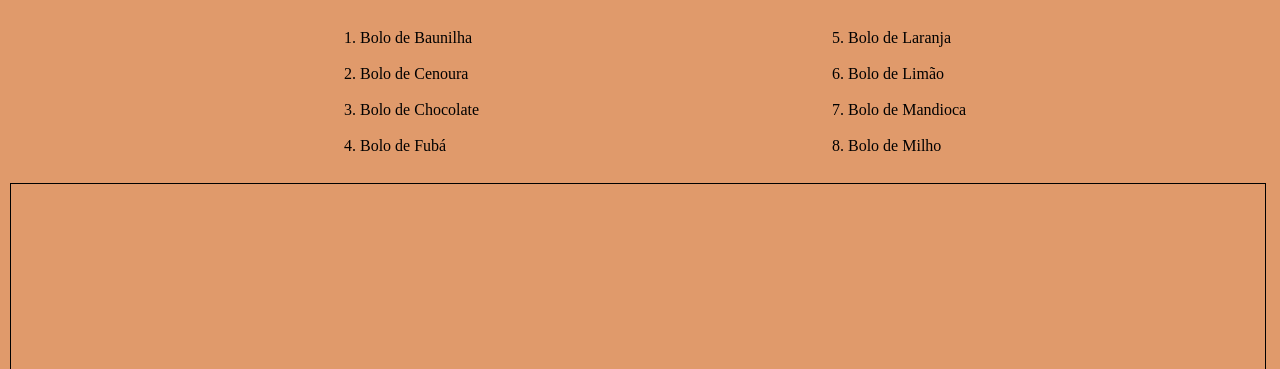
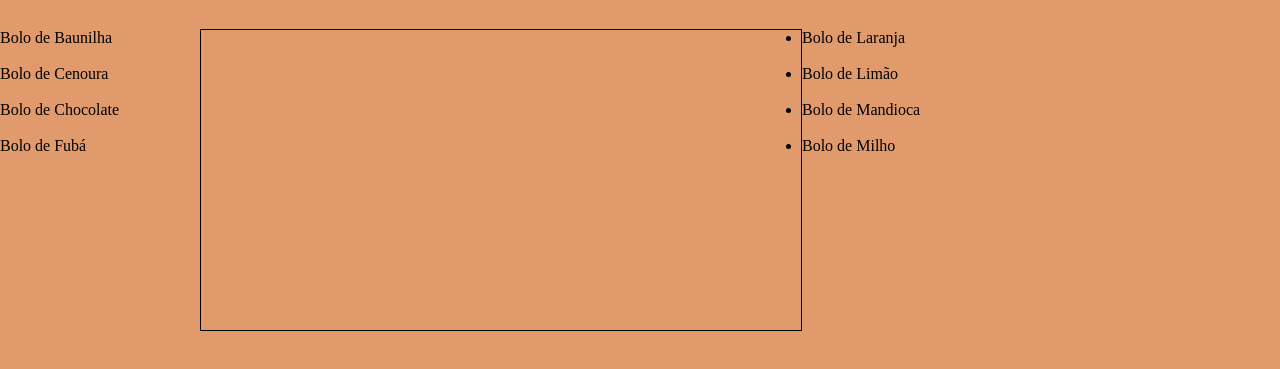
Before and after one commit to ViniciusVieira-web/Projeto-site-de-bolos, a plain HTML site: page bolos-caseiros.html in a window 1280 px wide. Shown: the part 83-452 px from the top of the page. Drawn offline with Linux system fonts and the light colour scheme; a web font is replaced by a local one.

Commit message:
atualizações

```diff
--- a/bolos-caseiros.html
+++ b/bolos-caseiros.html
@@ -18,43 +18,57 @@
 
     <h1>Bolos Caseiros</h1>
 
-    <aside class="tabela">
-        <ol>
+    <div class="contain">
+        <div class="tabela1">
+            <ul>
                 <li>
                     <a href="imagens-bolos/fubá.html" target="tela">Bolo de Baunilha</a>
                  </li> <br>
-
                 <li>
                     <a href="" target="tela">Bolo de Cenoura</a>
                 </li> <br>
-
                 <li>
                     <a href="" target="tela">Bolo de Chocolate</a>
                 </li> <br>
-
                 <li>
                     <a href="" target="tela">Bolo de Fubá</a>
                 </li> <br>
+            </ul>
 
+        </div>
+
+        <iframe src="" name="tela" sandbox="allow-same-origin" referrerpolicy="no-referrer">
+        </iframe>
+
+        <div class="tabela2">
+
+             <ul>
                 <li>
                     <a href="" target="tela">Bolo de Laranja</a>
                     </li> <br>
-
                     <li>
                     <a href="" target="tela">Bolo de Limão</a>
                     </li> <br>
-
                     <li>
                     <a href="" target="tela">Bolo de Mandioca</a>
                     </li> <br>
-
                     <li>
                     <a href="" target="tela">Bolo de Milho</a>
                 </li>
-        </ol>
-    </aside>
+            </ul>
 
-    <iframe src="" name="tela" sandbox="allow-same-origin" referrerpolicy="no-referrer"></iframe>
+        </div>
+
+
+
+
+
+    </div>
+
+
+
+
+
 
 </body>
 </html>
--- a/style/style.css
+++ b/style/style.css
@@ -86,7 +86,7 @@ section#img{
     background-position: center center;
     background-attachment: fixed;
     background-size: cover;
-    min-height: 72.3vh;
+    min-height: 73.7vh;
 
 
 }
--- a/style/style2.css
+++ b/style/style2.css
@@ -17,8 +17,8 @@
 }
 
 *{
-    margin: auto;
-    padding: auto;
+    margin: 0px;
+    padding: 0px;
 }
 
 a{
@@ -27,6 +27,8 @@ a{
 
 body{
     background-color: var(--cor4);
+    width: 100vw;
+    height: 100vh;
 }
 
 header{
@@ -63,10 +65,24 @@ h1{
     color: rgb(255, 250, 181);
 }
 
-aside.tabela{
-    padding-left: 25%;
+.contain{
+    display: flex;
+    flex-direction: row;
+    width: 100%;
+    height: 100%;
+}
+
+div.tabela1{
     font-family: var(--font-padrao);
-    columns: 2;
+    width: 200px;
+    height: 200px;
+
+}
+
+div.tabela2{
+    font-family: var(--font-padrao);
+    width: 200px;
+    height: 200px;
 }
 
 li > a{
@@ -80,7 +96,10 @@ li > a:hover{
 
 iframe{
     border: 1px solid black;
-    margin: 10px;
-    height: 500px;
-    width: 98%;
+    display: flex;
+    justify-content: center;
+    align-items: center;
+    height: 300px;
+    width: 600px;
+
 }
```
Lines whose indentation alone changed are shown as unchanged.
